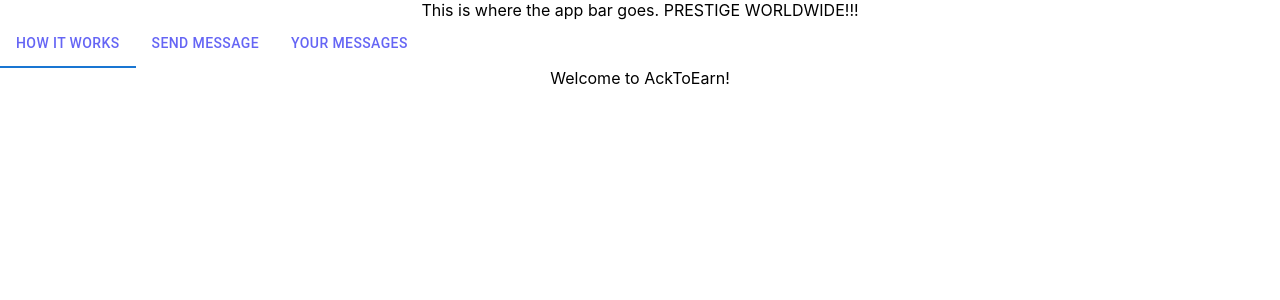
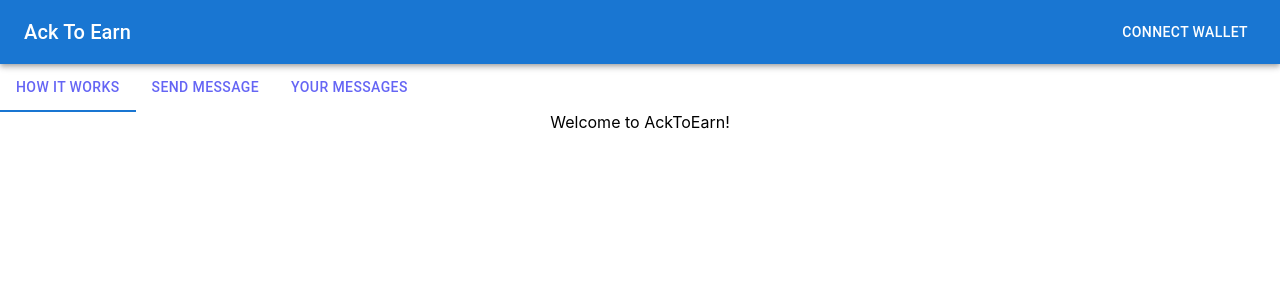
Before and after one commit to pardhaponugoti/ack_to_earn, a React (Create React App) app: page / in a window 1280 px wide. Shown: the top 300 px of the page. Built offline with nearby package versions, Linux system fonts and the light colour scheme.

Commit message:
Connect eth wallet to site (#1)

```diff
--- a/package.json
+++ b/package.json
@@ -5,10 +5,12 @@
   "dependencies": {
     "@emotion/react": "^11.10.4",
     "@emotion/styled": "^11.10.4",
+    "@metamask/detect-provider": "^1.2.0",
     "@mui/material": "^5.10.5",
     "@testing-library/jest-dom": "^5.16.5",
     "@testing-library/react": "^13.3.0",
     "@testing-library/user-event": "^13.5.0",
+    "ethers": "^5.7.0",
     "react": "^18.2.0",
     "react-dom": "^18.2.0",
     "react-router-dom": "^6.3.0",
--- a/src/App.js
+++ b/src/App.js
@@ -1,42 +1,79 @@
-import Tabs from '@mui/material/Tabs';
-import Tab from '@mui/material/Tab';
-import {
-  Routes,
-  Route,
-  Link,
-  useLocation,
-} from "react-router-dom";
+import React, { useState } from "react";
+import { Routes, Route, Link, useLocation } from "react-router-dom";
+import { ethers } from "ethers";
+import detectEthereumProvider from "@metamask/detect-provider";
 
-import SendMessagePage from './components/SendMessagePage';
-import YourMessagesPage from './components/YourMessagesPage';
+import AppBar from "@mui/material/AppBar";
+import Button from "@mui/material/Button";
+import Tabs from "@mui/material/Tabs";
+import Tab from "@mui/material/Tab";
+import Toolbar from "@mui/material/Toolbar";
+import Typography from "@mui/material/Typography";
+
+import SendMessagePage from "./components/SendMessagePage";
+import YourMessagesPage from "./components/YourMessagesPage";
+
 import {
   PAGE_ROUTE_SEND_MESSAGE,
-  PAGE_ROUTE_YOUR_MESSAGES
+  PAGE_ROUTE_YOUR_MESSAGES,
 } from "./constants/Routing";
-import './App.css';
+import "./App.css";
 
 function App() {
+  const [walletAddress, setWalletAddress] = useState(null);
+
+  const getWallet = async () => {
+    const ethereum = await detectEthereumProvider();
+    const provider = new ethers.providers.Web3Provider(ethereum, "any");
+    await provider.send("eth_requestAccounts", []);
+    const address = await provider.getSigner().getAddress();
+    setWalletAddress(address);
+  };
+
   let selectedTab = 0;
   const location = useLocation();
   if (location.pathname.includes(PAGE_ROUTE_SEND_MESSAGE)) {
     selectedTab = 1;
-  } else if ((location.pathname.includes(PAGE_ROUTE_YOUR_MESSAGES))) {
+  } else if (location.pathname.includes(PAGE_ROUTE_YOUR_MESSAGES)) {
     selectedTab = 2;
   }
 
   return (
     <div className="App">
       <div>
-        This is where the app bar goes. PRESTIGE WORLDWIDE!!!
+        <AppBar position="static">
+          <Toolbar>
+            <Typography
+              variant="h6"
+              component="div"
+              sx={{ flexGrow: 1, textAlign: "left" }}
+            >
+              Ack To Earn
+            </Typography>
+            {walletAddress ? (
+              <Typography
+                variant="p"
+                component="div"
+                sx={{ flexGrow: 1, textAlign: "right" }}
+              >
+                {walletAddress}
+              </Typography>
+            ) : (
+              <Button color="inherit" onClick={getWallet}>
+                Connect Wallet
+              </Button>
+            )}
+          </Toolbar>
+        </AppBar>
       </div>
       <Tabs value={selectedTab} aria-label="basic tabs example">
-        <Link to={"/"} style={{textDecoration: "none"}}>
+        <Link to={"/"} style={{ textDecoration: "none" }}>
           <Tab label="How it works" />
         </Link>
-        <Link to={PAGE_ROUTE_SEND_MESSAGE} style={{textDecoration: "none"}}>
+        <Link to={PAGE_ROUTE_SEND_MESSAGE} style={{ textDecoration: "none" }}>
           <Tab label="Send Message" />
         </Link>
-        <Link to={PAGE_ROUTE_YOUR_MESSAGES} style={{textDecoration: "none"}}>
+        <Link to={PAGE_ROUTE_YOUR_MESSAGES} style={{ textDecoration: "none" }}>
           <Tab label="Your Messages" />
         </Link>
       </Tabs>
@@ -44,7 +81,10 @@ function App() {
         <Route path="/">
           <Route index element={<div>Welcome to AckToEarn!</div>} />
           <Route path={PAGE_ROUTE_SEND_MESSAGE} element={<SendMessagePage />} />
-          <Route path={PAGE_ROUTE_YOUR_MESSAGES} element={<YourMessagesPage />} />
+          <Route
+            path={PAGE_ROUTE_YOUR_MESSAGES}
+            element={<YourMessagesPage />}
+          />
         </Route>
       </Routes>
     </div>
```
Also changed, not shown: 1 other file (tests, documents, lock files or other folders).
